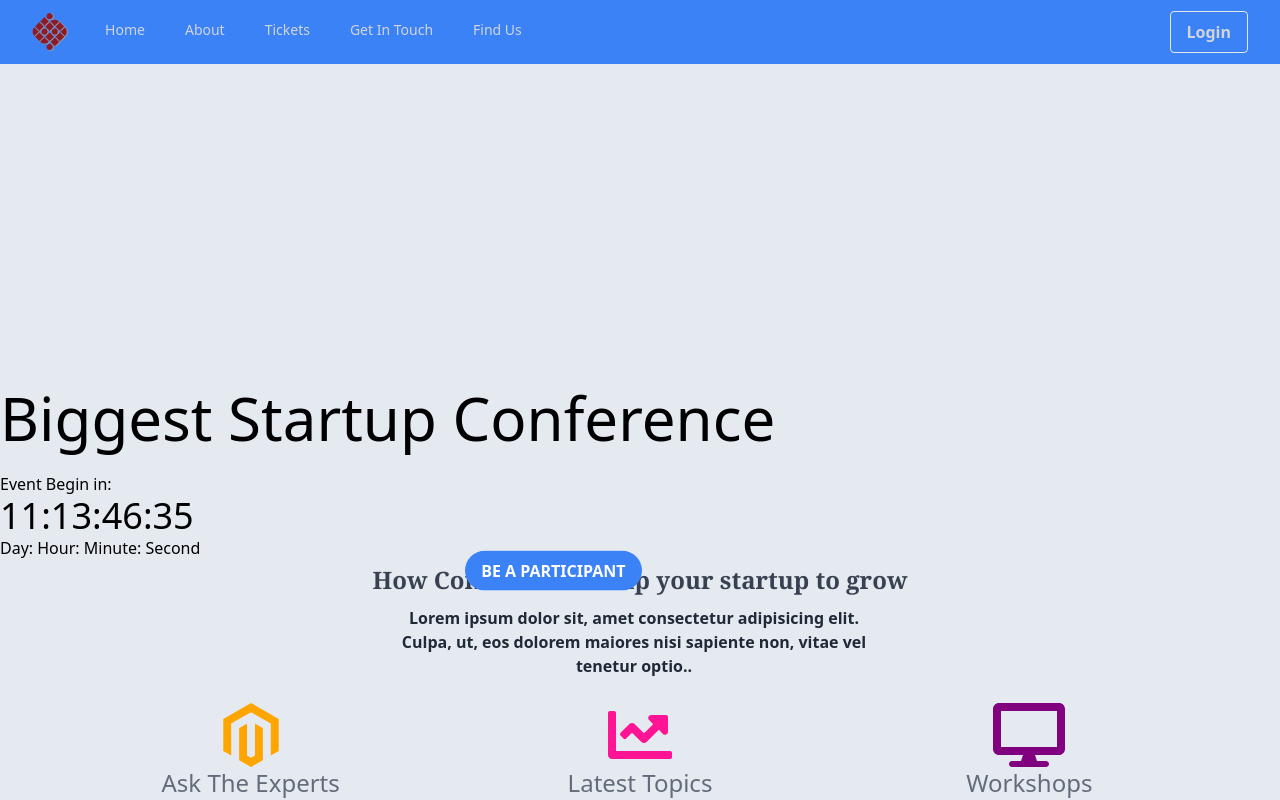
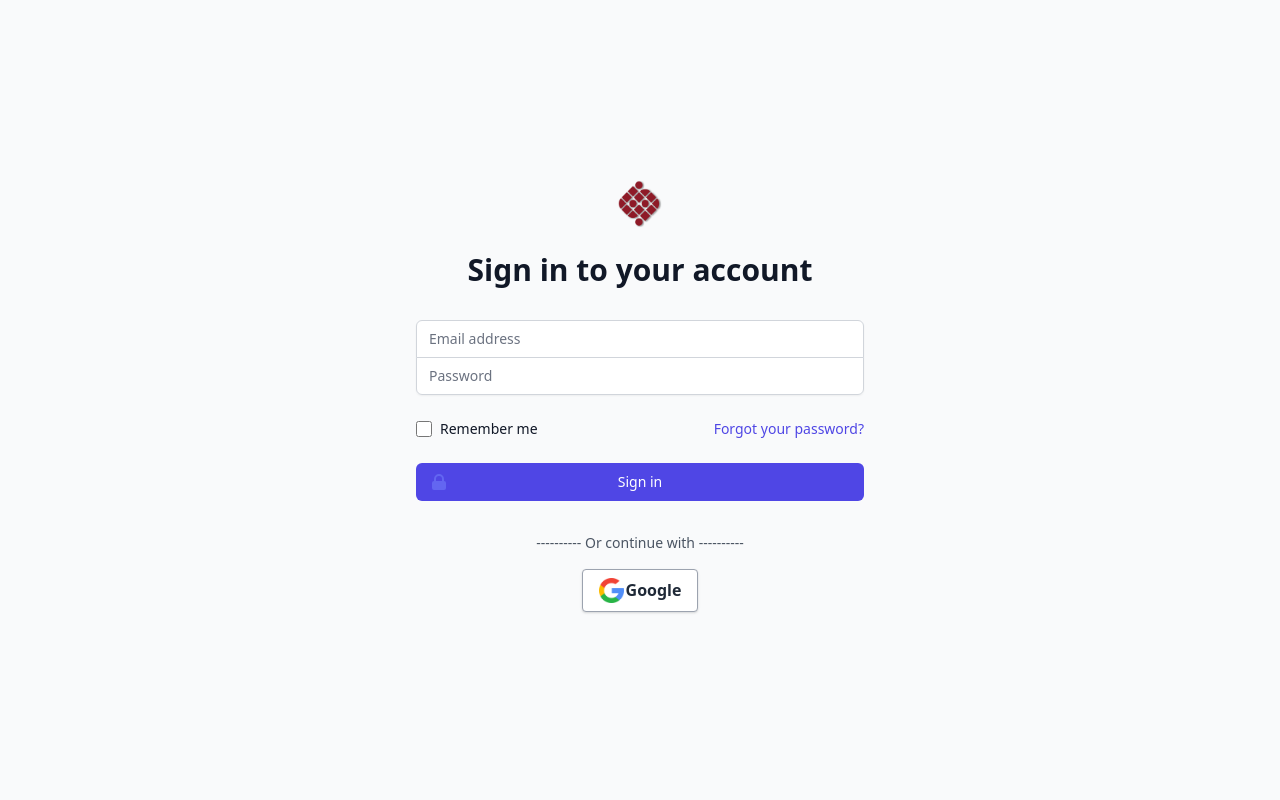
Before and after one commit to dipraj-howlader/conference-fullstack-client, a React (Create React App) app: page /login in a window 1280 px wide. Shown: the top 800 px of the page. Built offline with nearby package versions, Linux system fonts and the light colour scheme.

Commit message:
adding login

```diff
--- a/src/App.js
+++ b/src/App.js
@@ -1,13 +1,29 @@
 import React from "react";
+import {
+  BrowserRouter as Router,
+  Switch,
+  Route
+} from "react-router-dom";
+
 import HomePage from "./Screens/HomePage/HomePage";
-
+import Login from "./Screens/Login/Login";
 
 
 const App = () => {
   return (
-    <div>
+    <Router>
+    <Switch>
+    <Route path="/home">
       <HomePage></HomePage>
-    </div>
+    </Route>
+    <Route exact path="/">
+      <HomePage></HomePage>
+    </Route>
+    <Route path="/login">
+      <Login></Login>
+    </Route>
+    </Switch>
+    </Router>
   );
 };
 
--- a/src/Components/Home/Navvbarr/Navvbarr.css
+++ b/src/Components/Home/Navvbarr/Navvbarr.css
@@ -18,6 +18,6 @@
   .navvvar .downNav{
     position: absolute;
   }
-  html{
+  /* html{
       scroll-behavior:smooth;
-  }
+  } */
--- a/src/Components/Home/Navvbarr/Navvbarr.js
+++ b/src/Components/Home/Navvbarr/Navvbarr.js
@@ -5,7 +5,7 @@ import { MenuIcon, XIcon } from "@heroicons/react/outline";
 import logo from '../../../image/sigcomm.png';
 import Countdown from "react-countdown";
 import './Navvbarr.css';
-
+import { useHistory } from 'react-router-dom';
 
 const navigation = [
     { name: "Home", href: "#home", current: false },
@@ -19,6 +19,13 @@ const navigation = [
     return classes.filter(Boolean).join(" ");
   }
 const Navvbarr = () => {
+
+const history = useHistory();
+const handleLogin = () =>{
+  history.push("/login");
+
+}
+
     return (
         <div id="home">
             <Disclosure as="nav" className="navvvar bg-blue-500">
@@ -82,7 +89,7 @@ const Navvbarr = () => {
                     {({ open }) => (
                       <>
                         <div>
-                        <button class="bg-transparent hover:bg-gray-700 text-gray-300 font-semibold hover:text-white py-2 px-4 border border-white-500 hover:border-transparent rounded">
+                        <button onClick={handleLogin} class="bg-transparent hover:bg-gray-700 text-gray-300 font-semibold hover:text-white py-2 px-4 border border-white-500 hover:border-transparent rounded">
   Login
 </button>
                           {/* <Menu.Button className="bg-gray-800 flex text-sm rounded-full focus:outline-none focus:ring-2 focus:ring-offset-2 focus:ring-offset-gray-800 focus:ring-white">
@@ -186,9 +193,12 @@ const Navvbarr = () => {
         <br />
         <span>Day: Hour: Minute: Second</span>
         <br />
-        <button class="animate-bounce bg-blue-500 hover:bg-blue-700 text-white font-bold py-2 px-4 rounded-full">
+
+<a href="#Tickets">
+<button  class="animate-bounce bg-blue-500 hover:bg-blue-700 text-white font-bold py-2 px-4 rounded-full">
   BE A PARTICIPANT
 </button>
+</a>
      </div>
         </div>
     );
--- /dev/null
+++ b/src/Screens/Login/Login.js
@@ -0,0 +1,99 @@
+import React from 'react';
+import { LockClosedIcon } from '@heroicons/react/solid'
+import img from '../../image/sigcomm.png';
+import imggoogle from '../../image/googlw.png';
+
+const Login = () => {
+    return (
+        <div className="min-h-screen flex items-center justify-center bg-gray-50 py-12 px-4 sm:px-6 lg:px-8">
+      <div className="max-w-md w-full space-y-8">
+        <div>
+          <img
+            className="mx-auto h-12 w-auto"
+            src={img}
+            alt="Workflow"
+          />
+          <h2 className="mt-6 text-center text-3xl font-extrabold text-gray-900">Sign in to your account</h2>
+
+        </div>
+        <form className="mt-8 space-y-6" action="#" method="POST">
+          <input type="hidden" name="remember" defaultValue="true" />
+          <div className="rounded-md shadow-sm -space-y-px">
+            <div>
+              <label htmlFor="email-address" className="sr-only">
+                Email address
+              </label>
+              <input
+                id="email-address"
+                name="email"
+                type="email"
+                autoComplete="email"
+                required
+                className="appearance-none rounded-none relative block w-full px-3 py-2 border border-gray-300 placeholder-gray-500 text-gray-900 rounded-t-md focus:outline-none focus:ring-indigo-500 focus:border-indigo-500 focus:z-10 sm:text-sm"
+                placeholder="Email address"
+              />
+            </div>
+            <div>
+              <label htmlFor="password" className="sr-only">
+                Password
+              </label>
+              <input
+                id="password"
+                name="password"
+                type="password"
+                autoComplete="current-password"
+                required
+                className="appearance-none rounded-none relative block w-full px-3 py-2 border border-gray-300 placeholder-gray-500 text-gray-900 rounded-b-md focus:outline-none focus:ring-indigo-500 focus:border-indigo-500 focus:z-10 sm:text-sm"
+                placeholder="Password"
+              />
+            </div>
+          </div>
+
+          <div className="flex items-center justify-between">
+            <div className="flex items-center">
+              <input
+                id="remember-me"
+                name="remember-me"
+                type="checkbox"
+                className="h-4 w-4 text-indigo-600 focus:ring-indigo-500 border-gray-300 rounded"
+              />
+              <label htmlFor="remember-me" className="ml-2 block text-sm text-gray-900">
+                Remember me
+              </label>
+            </div>
+
+            <div className="text-sm">
+              <a href="#" className="font-medium text-indigo-600 hover:text-indigo-500">
+                Forgot your password?
+              </a>
+            </div>
+          </div>
+
+          <div>
+            <button
+              type="submit"
+              className="group relative w-full flex justify-center py-2 px-4 border border-transparent text-sm font-medium rounded-md text-white bg-indigo-600 hover:bg-indigo-700 focus:outline-none focus:ring-2 focus:ring-offset-2 focus:ring-indigo-500"
+            >
+              <span className="absolute left-0 inset-y-0 flex items-center pl-3">
+                <LockClosedIcon className="h-5 w-5 text-indigo-500 group-hover:text-indigo-400" aria-hidden="true" />
+              </span>
+              Sign in
+            </button>
+          </div>
+        </form>
+       <div className="text-center">
+       <p className="mb-2 text-center text-sm text-gray-600">
+        ---------- Or continue with ----------
+          </p>
+          <div style={{display:'flex',textAlign:'center',alignContent:'center',justifyContent:'center'}}>
+          <button style={{display:'flex',textAlign:'center',}} class="m-2 bg-white hover:bg-gray-100 text-gray-800 font-semibold py-2 px-4 border border-gray-400 rounded shadow">
+              <img style={{width:'25px',marginRight:'2px'}} src={imggoogle} alt="" /> <p>Google</p>
+            </button>
+          </div>
+       </div>
+      </div>
+    </div>
+    );
+};
+
+export default Login;
```
Also changed, not shown: src/image/googlw.png (added).
